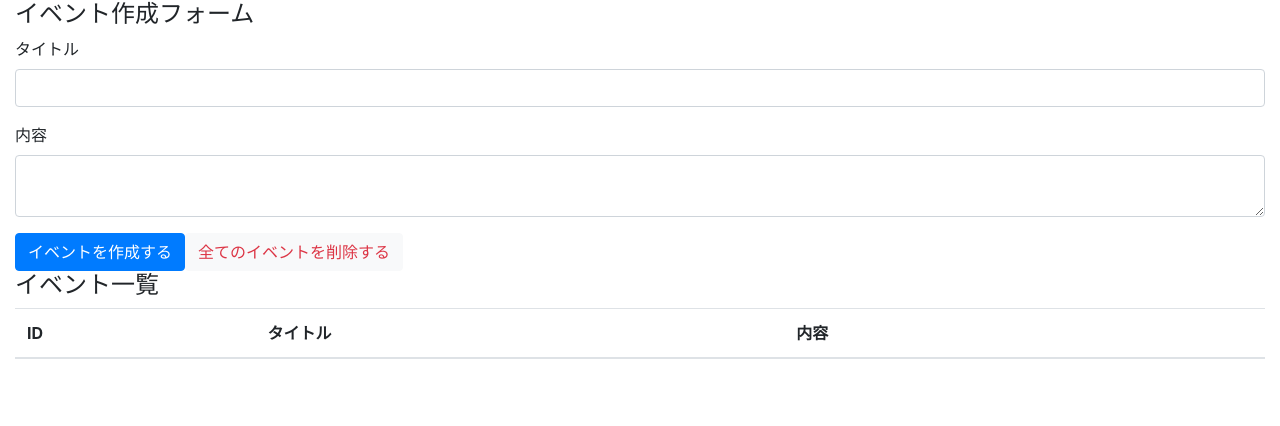
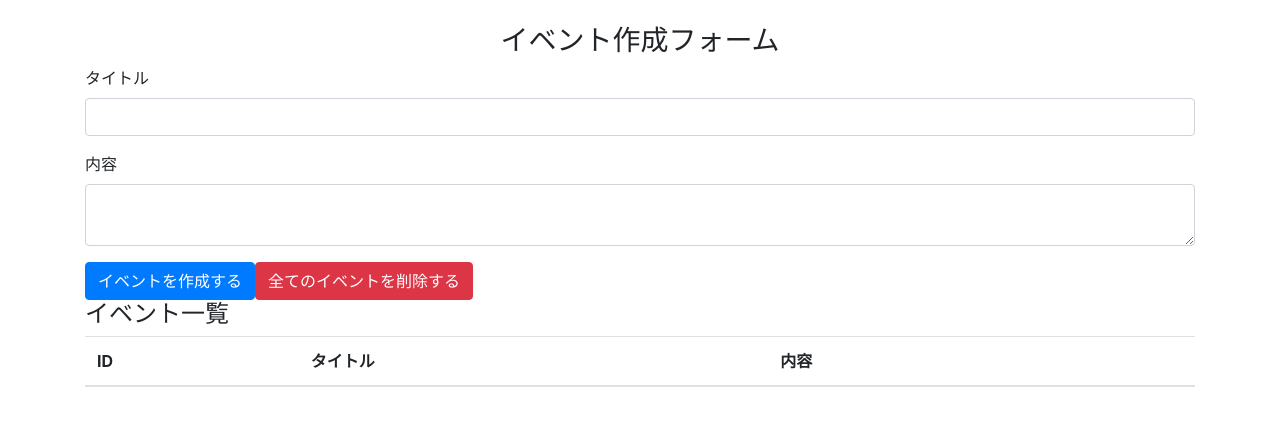
Before and after one commit to rkaku/react-hooks-101, a React (Create React App) app: page / in a window 1280 px wide. Shown: the top 426 px of the page. Built offline with nearby package versions, Linux system fonts and the light colour scheme.

Commit message:
install bootstrap

```diff
--- a/src/components/App.jsx
+++ b/src/components/App.jsx
@@ -1,27 +1,31 @@
 import React from "react";
 import "bootstrap/dist/css/bootstrap.min.css";
 
+// App Component Function
 const App = () => {
+  // App Component
   return (
-    <div className="container-fluid">
-      <h4>イベント作成フォーム</h4>
+    <div className='container'>
+      <br/>
+      <h3 className="text-center">イベント作成フォーム</h3>
+
       <form>
-        <div className="form-group">
-          <label htmlFor="formEventTitle">タイトル</label>
-          <input className="form-control" id="formEventTitle" />
-        </div>
-        <div className="form-group">
-          <label htmlFor="formEventBody">内容</label>
-          <textarea className="form-control" id="formEventBody" />
+        <div className='form-group'>
+          <label htmlFor='formEventTitle'>タイトル</label>
+          <input className='form-control' id='formEventTitle' />
         </div>
 
-        <button className="btn btn-primary">イベントを作成する</button>
-        <button className="btn btn-light text-danger">
-          全てのイベントを削除する
-        </button>
+        <div className='form-group'>
+          <label htmlFor='formEventBody'>内容</label>
+          <textarea className='form-control' id='formEventBody' />
+        </div>
+
+        <button className='btn btn-primary'>イベントを作成する</button>
+        <button className='btn btn-danger'>全てのイベントを削除する</button>
 
         <h4>イベント一覧</h4>
-        <table className="table table-hover">
+
+        <table className='table table-hover'>
           <thead>
             <tr>
               <th>ID</th>
@@ -30,6 +34,7 @@ const App = () => {
               <th></th>
             </tr>
           </thead>
+
           <tbody></tbody>
         </table>
       </form>
@@ -37,4 +42,5 @@ const App = () => {
   );
 };
 
+
 export default App;
```
